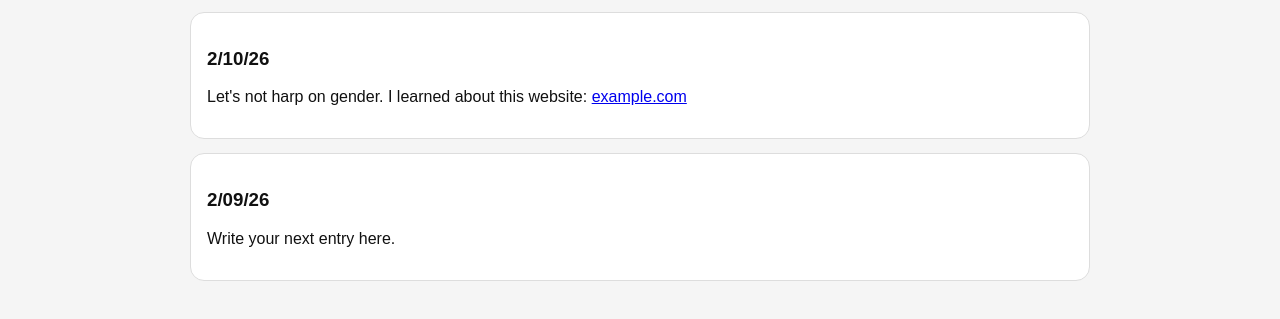
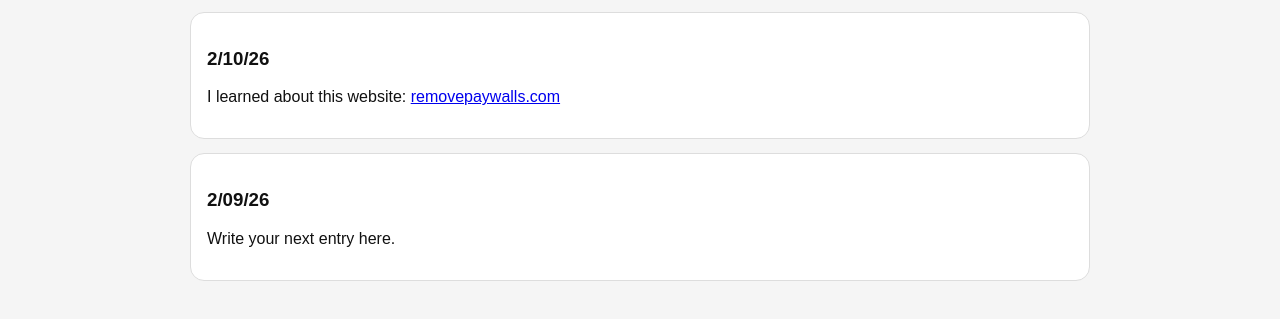
Before and after one commit to jillnoorily/Website, a plain HTML site: page index.html in a window 1280 px wide. Shown: the part 331-650 px from the top of the page. Drawn offline with Linux system fonts and the light colour scheme.

Commit message:
Update index.html

```diff
--- a/index.html
+++ b/index.html
@@ -26,8 +26,8 @@
 
     <div class="card">
       <h3>2/10/26</h3>
-      <p>Let's not harp on gender. I learned about this website:
-        <a href="https://removepaywalls.com/" target="_blank" rel="noopener noreferrer">example.com</a>
+      <p>I learned about this website:
+        <a href="https://removepaywalls.com/" target="_blank" rel="noopener noreferrer">removepaywalls.com</a>
       </p>
     </div>
 
```
